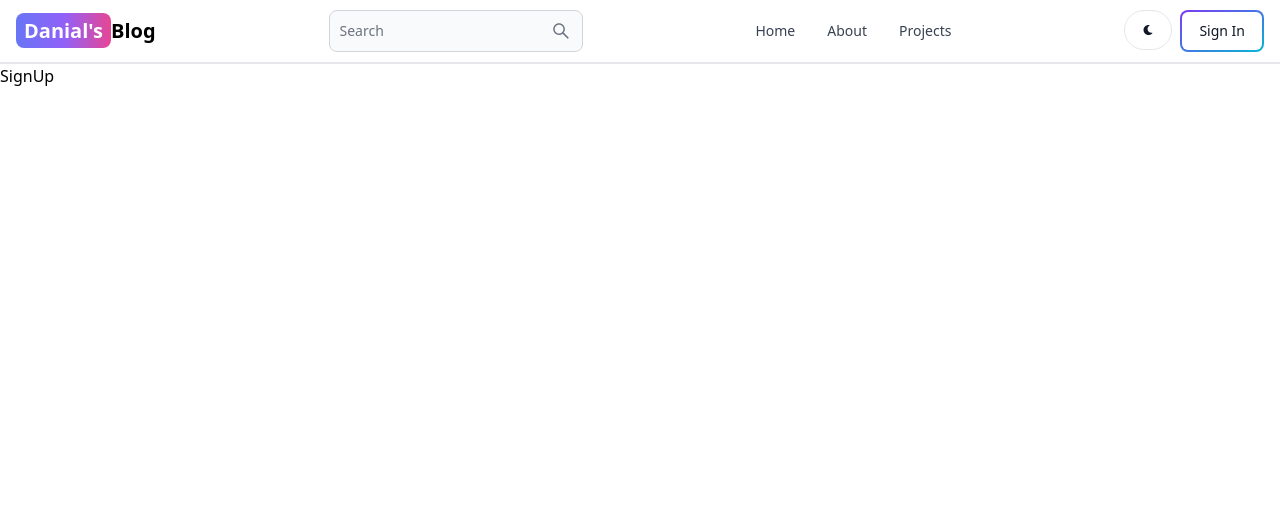
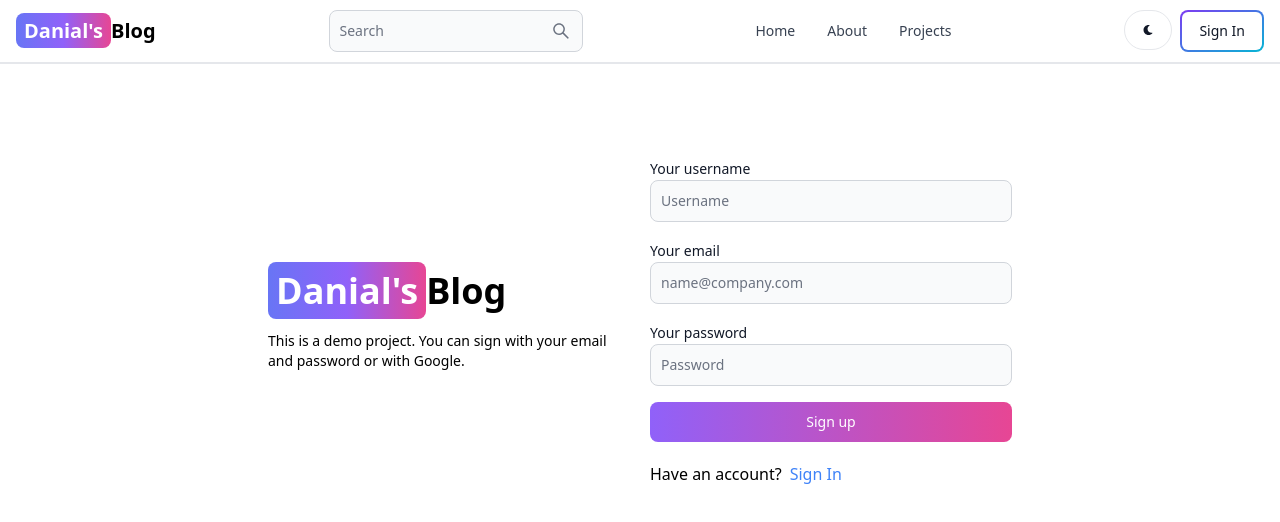
Before and after one commit to DanialAhsan93/mern-blog, a React (Vite) app in the folder client/: page /Sign-up in a window 1280 px wide. Shown: the top 522 px of the page. Built offline with nearby package versions, Linux system fonts and the light colour scheme.

Commit message:
add functionality to signup page

```diff
--- a/client/src/pages/SignUp.jsx
+++ b/client/src/pages/SignUp.jsx
@@ -1,7 +1,107 @@
-import React from 'react'
+import { Alert, Button, Label, Spinner, TextInput } from 'flowbite-react'
+import React, { useState } from 'react'
+import { Link, useNavigate } from 'react-router-dom'
 
 export default function SignUp() {
+
+  const [formData, setformData] = useState({})
+  const [errormessage, seterrormessage] = useState(null);
+  const [Loading, setLoading] = useState(false);
+  const navigate = useNavigate();
+
+  const handleChange = (e) => {
+       setformData({...formData , [e.target.id] : e.target.value.trim()})
+  }
+
+  const handleSubmit =async (e) => {
+    e.preventDefault();
+    if ( !formData.username || !formData.email || !formData.password) {
+      return seterrormessage('Please fill all the fields');
+    }
+    try {
+      setLoading(true);
+      seterrormessage(null)
+      const res = await fetch('api/auth/signup', {
+        method: 'POST',
+        headers: {'Content-Type' : 'application/json'},
+        body : JSON.stringify(formData),
+      });
+      const data = await res.json()
+    if(data.success === false){
+       seterrormessage(data.message)
+    }
+    setLoading(false);
+    if(res.ok){
+      navigate('/Sign-in')
+    }
+
+    } catch (error) {
+      seterrormessage(error.message);
+      setLoading(false)
+    }
+  }
   return (
-    <div>SignUp</div>
+    <div className='min-h-screen mt-20'>
+      <div className='flex p-3 max-w-3xl mx-auto flex-col md:flex-row md:items-center gap-5'>
+        {/* div for left side */}
+        <div className='flex-1'>
+          <Link to="/" className='font-bold dark:text-white text-4xl'>
+            <span className='px-2 py-1 bg-gradient-to-r from-indigo-500 via-purple-500 to-pink-500
+           text-white rounded-lg'>
+              Danial's
+            </span>
+            Blog
+          </Link>
+          <p className='text-sm mt-5'>
+            This is a demo project. You can sign with your email and password or with Google.
+          </p>
+        </div>
+
+        {/* div for the right side */}
+
+        <div className='flex-1'>
+          <form className='flex flex-col gap-4' onSubmit={handleSubmit}>
+            <div>
+              <Label value='Your username' />
+              <TextInput type='text' placeholder='Username' id='username' onChange={handleChange}/>
+            </div>
+            <div>
+              <Label value='Your email' />
+              <TextInput type='email' placeholder='name@company.com' id='email' onChange={handleChange}/>
+            </div>
+            <div>
+              <Label value='Your password' />
+              <TextInput type='password' placeholder='Password' id='password' onChange={handleChange}/>
+            </div>
+            <Button gradientDuoTone={"purpleToPink"} type='submit' disabled={Loading}>
+              {
+                Loading ?
+                (
+                 <>
+                   <Spinner size={"sm"} />
+                   <span className='pl-3'>Loading...</span>
+                 </>
+                ) :
+                'Sign up'
+              }
+            </Button>
+          </form>
+          <div className='flex gap-2 mt-5'>
+            <span>Have an account?</span>
+            <Link to={"/Sign-in"} className='text-blue-500'>
+              Sign In
+            </Link>
+          </div>
+          {
+            errormessage && (
+              <Alert className='mt-5' color={"failure"}>
+                {errormessage}
+              </Alert>
+            )
+          }
+        </div>
+
+      </div>
+    </div>
   )
 }
--- a/client/vite.config.js
+++ b/client/vite.config.js
@@ -3,5 +3,13 @@
 
 // https://vitejs.dev/config/
 export default defineConfig({
+  server:{
+    proxy:{
+      '/api':{
+        target:'http://localhost:3000',
+        secure: false,
+      },
+    },
+  },
   plugins: [react()],
 })
```
